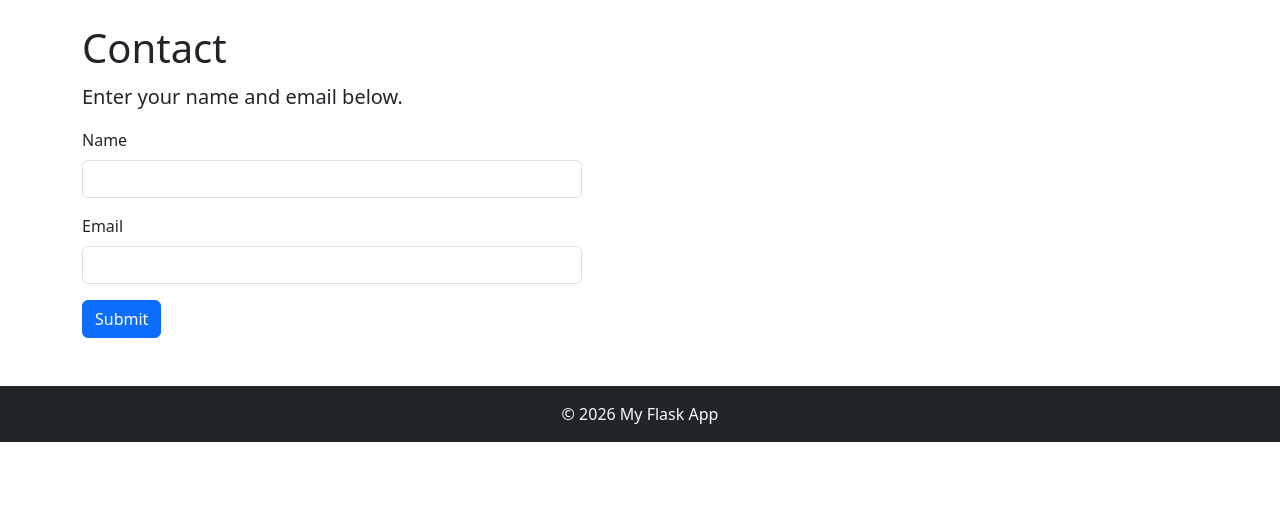
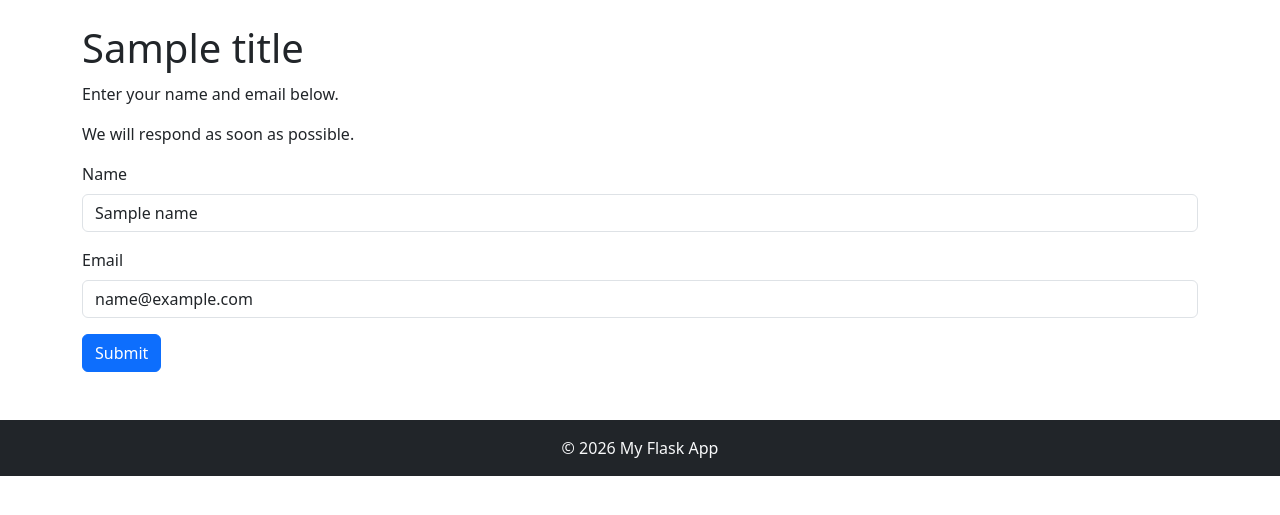
Before and after one commit to juliusfang996/File-Templates-Exercise, a Flask app: template templates/contact.html in a window 1280 px wide. Shown: the part 56-571 px from the top of the page. Run offline with Flask 3, Linux system fonts and the light colour scheme; the template is opened without the code that fills it: most values are stand-ins (such as "Sample title", 1, 10 or a date in 2020).

Commit message:
Add contact page with form

```diff
--- a/templates/contact.html
+++ b/templates/contact.html
@@ -1,26 +1,42 @@
 {% extends "base.html" %}
+
 {% block title %}{{ title }}{% endblock %}
 
 {% block content %}
-<h1>Contact</h1>
-<p class="lead">Enter your name and email below.</p>
+  <h1>{{ title }}</h1>
+  <p>Enter your name and email below.</p>
+  <p>We will respond as soon as possible.</p>
 
-<form method="POST" class="mt-3" style="max-width: 500px;">
+  <form method="POST" action="{{ url_for('contact') }}" class="mt-3">
     <div class="mb-3">
-    <label class="form-label">Name</label>
-    <input class="form-control" type="text" name="name" required>
+      <label for="name" class="form-label">Name</label>
+      <input
+        type="text"
+        class="form-control"
+        id="name"
+        name="name"
+        value="{{ name if name else '' }}"
+        required
+      />
     </div>
 
     <div class="mb-3">
-    <label class="form-label">Email</label>
-    <input class="form-control" type="email" name="email" required>
+      <label for="email" class="form-label">Email</label>
+      <input
+        type="email"
+        class="form-control"
+        id="email"
+        name="email"
+        value="{{ email if email else '' }}"
+        required
+      />
     </div>
 
-  <button class="btn btn-primary" type="submit">Submit</button>
+    <button type="submit" class="btn btn-primary">Submit</button>
   </form>
 
   {% if submitted %}
-  <div class="alert alert-success mt-4">
+    <div class="alert alert-success mt-4" role="alert">
       Thanks, <strong>{{ name }}</strong>! We received your email: <strong>{{ email }}</strong>.
     </div>
   {% endif %}
```
Lines whose indentation alone changed are shown as unchanged.
